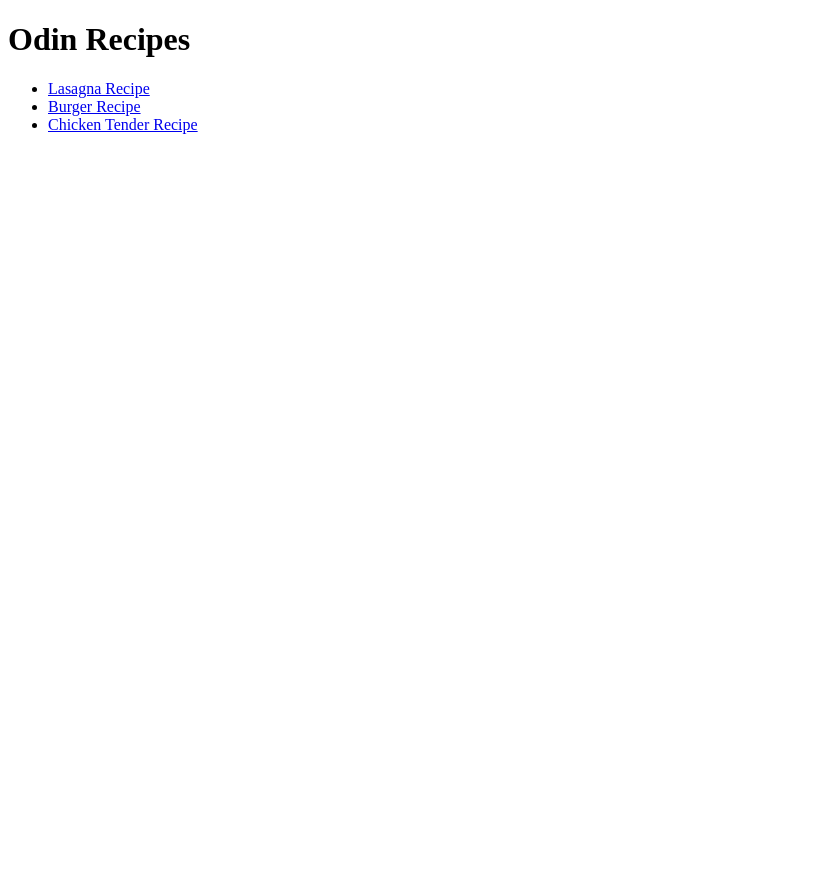
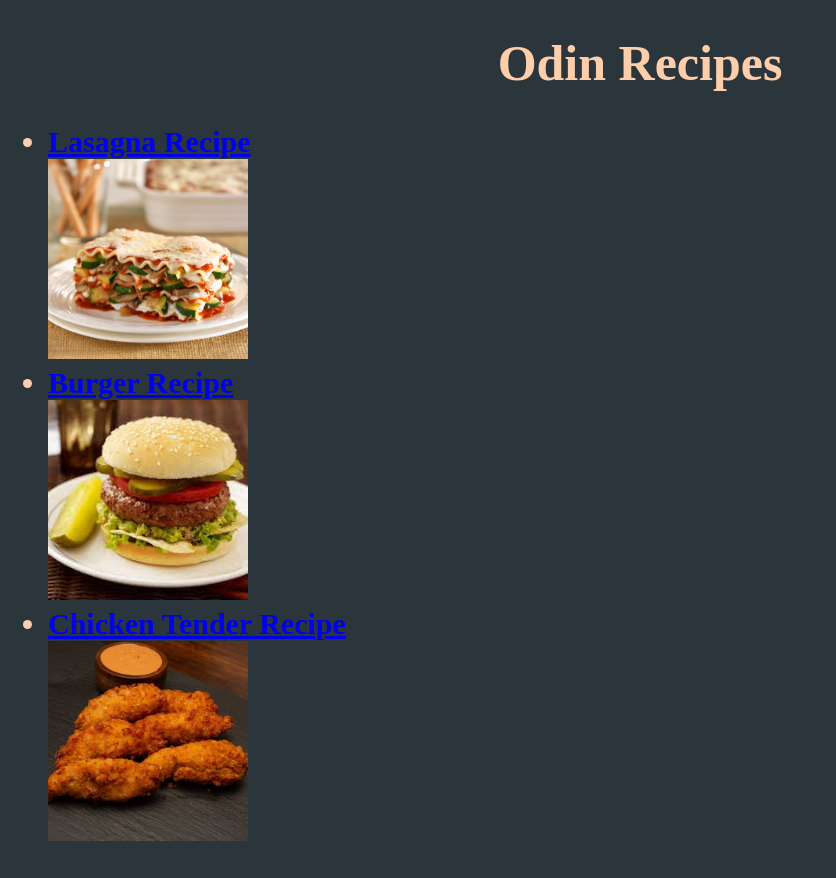
Before and after one commit to Kabdul0002/odin-recipes, a plain HTML site: page index.html in a window 1280 px wide. Shown: the whole page, without its empty margins (0-836 px from the left). Before the commit the page ends 800 px from the top, so only its background shows below. Drawn offline with Linux system fonts and the light colour scheme.

Commit message:
Add basic css elements: changed bg color, font color, font family, text position, image position

```diff
--- /dev/null
+++ b/index-style.css
@@ -0,0 +1,24 @@
+body {
+    background-color: #2A363B;
+    font-family: 'Times New Roman';
+}
+
+
+.burger-img,
+.lasagna-img,
+.tenders-img {
+    height: fixed;
+    width: 200px;
+}
+
+.title {
+    text-align: center;
+    font-size: 50px;
+    color: #FECEAB;
+}
+
+.list {
+    font-size: 30px;
+    color: #FECEAB;
+    font-weight: bold;
+}
--- a/index.html
+++ b/index.html
@@ -3,14 +3,20 @@
     <head>
         <meta charset="utf-8">
         <title>Odin Recipes</title>
+        <link rel="stylesheet" href="index-style.css">
     </head>
 
     <body>
-        <h1>Odin Recipes</h1>
-        <ul>
-        <li><a href="../odin-recipes/recipes/lasagna.html">Lasagna Recipe</a></li>
-        <li><a href="../odin-recipes/recipes/borger.html">Burger Recipe</a></li>
-        <li><a href ="../odin-recipes/recipes/chicken-tendies.html">Chicken Tender Recipe</a></li>
+        <h1 class="title">Odin Recipes</h1>
+        <ul class="list">
+            <li><a href="../odin-recipes/recipes/lasagna.html">Lasagna Recipe</a></li>
+    <img src="./img/Lasagna.jpg" class="lasagna-img">
+
+            <li><a href="../odin-recipes/recipes/borger.html">Burger Recipe</a></li>
+    <img src="./img/burger.jpg" class="burger-img">
+
+            <li><a href ="../odin-recipes/recipes/chicken-tendies.html">Chicken Tender Recipe</a></li>
+        <img src="./img/tenders.jpg" class="tenders-img">
         </ul>
 
     </body>
```
Also changed, not shown: recipes/borger.html (deleted, +0 -47 lines), recipes/burger.html (+37 -1 lines), img/odin-recipes-title-image.png (added), recipes/burger-style.css (added), recipes/chicken-tendies-style.css (added), recipes/lasagna-style.css (added).
